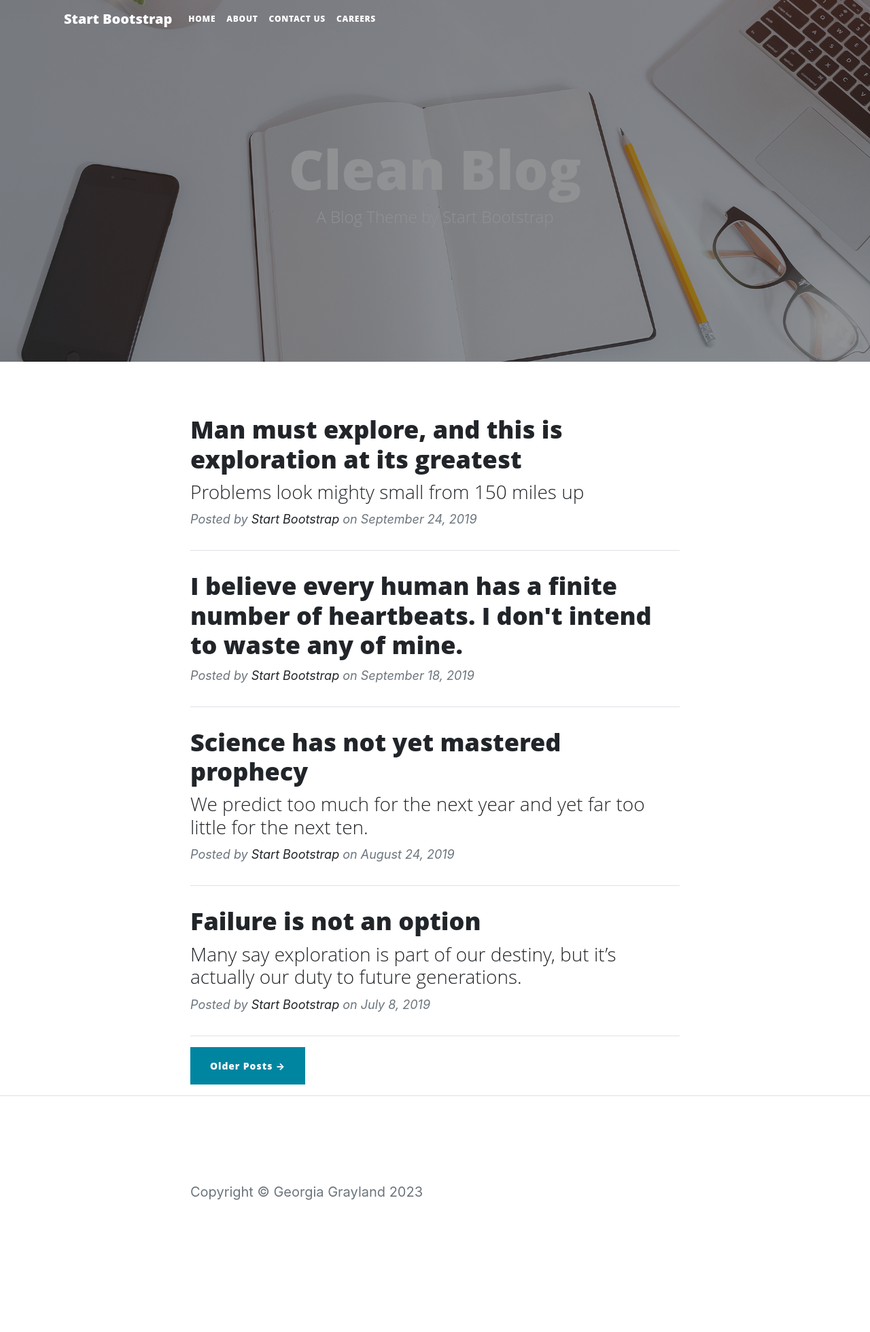
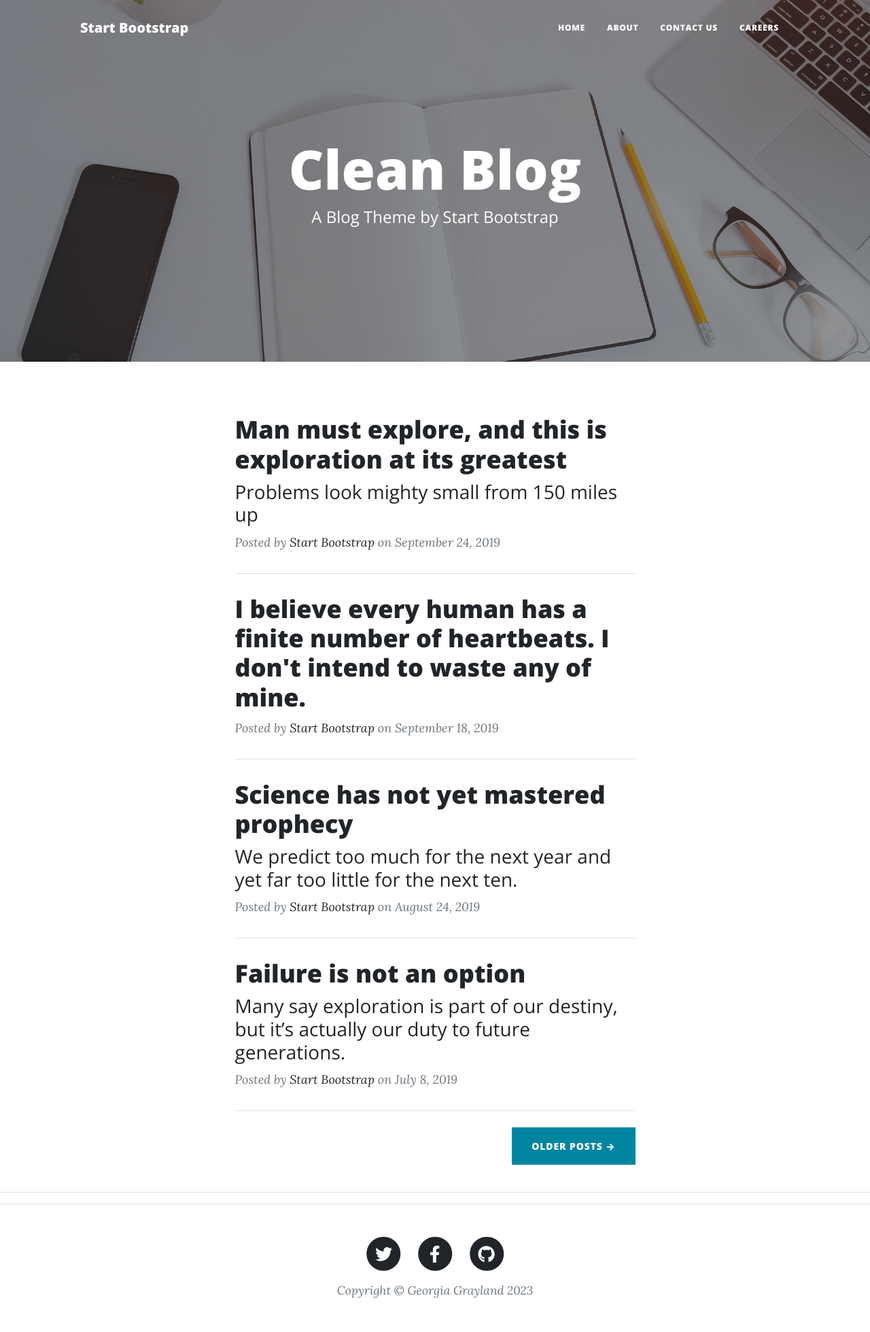
Before and after one commit to georgiagrayland/thorin-flask-app, a Flask app: page / in a window 1280 px wide. Shown: the whole page at 68% size. Before the commit the page ends 1765 px from the top, so only its background shows below. Run offline with Flask 2, Linux system fonts and the light colour scheme; some libraries are stand-ins or nearby versions.

Commit message:
add correct classes for newest version of bootstrap

```diff
--- a/templates/base.html
+++ b/templates/base.html
@@ -4,6 +4,12 @@
     <meta charset="UTF-8">
     <meta name="viewport" content="width=device-width, initial-scale=1.0">
     <meta http-equiv="X-UA-Compatible" content="ie=edge">
+    <link rel="icon" type="image/x-icon" href="assets/favicon.ico" />
+    <!-- Font Awesome icons (free version)-->
+    <script src="https://use.fontawesome.com/releases/v6.1.0/js/all.js" crossorigin="anonymous"></script>
+    <!-- Google fonts-->
+    <link href="https://fonts.googleapis.com/css?family=Lora:400,700,400italic,700italic" rel="stylesheet" type="text/css" />
+    <link href="https://fonts.googleapis.com/css?family=Open+Sans:300italic,400italic,600italic,700italic,800italic,400,300,600,700,800" rel="stylesheet" type="text/css" />
     <link rel="stylesheet" href="{{ url_for('static', filename='vendor/bootstrap/css/bootstrap.min.css') }}">
     <link rel="stylesheet" href="{{ url_for('static', filename='css/styles.css') }}">
     <title>Hello Flask</title>
@@ -11,25 +17,25 @@
 <body>
 
     <nav class="navbar navbar-expand-lg navbar-light fixed-top" id="mainNav">
-		<div class="container">
+		<div class="container px-4 px-lg-5">
 			<a class="navbar-brand" href="{{ url_for('index') }}">Start Bootstrap</a>
 			<button class="navbar-toggler navbar-toggler-right" type="button" data-toggle="collapse" data-target="#navbarResponsive" aria-controls="navbarResponsive" aria-expanded="false" aria-label="Toggle navigation">
 	        Menu
 	        <i class="fas fa-bars"></i>
 	      </button>
 			<div class="collapse navbar-collapse" id="navbarResponsive">
-				<ul class="navbar-nav ml-auto">
+				<ul class="navbar-nav ms-auto py-4 py-lg-0">
 					<li class="nav-item">
-						<a class="nav-link" href="{{ url_for('index') }}">Home</a>
+						<a class="nav-link px-lg-3 py-3 py-lg-4" href="{{ url_for('index') }}">Home</a>
 					</li>
 					<li class="nav-item">
-						<a class="nav-link" href="{{ url_for('about') }}">About</a>
+						<a class="nav-link px-lg-3 py-3 py-lg-4" href="{{ url_for('about') }}">About</a>
 					</li>
 					<li class="nav-item">
-						<a class="nav-link" href="{{ url_for('contact') }}">Contact Us</a>
+						<a class="nav-link px-lg-3 py-3 py-lg-4" href="{{ url_for('contact') }}">Contact Us</a>
 					</li>
 					<li class="nav-item">
-						<a class="nav-link" href="{{ url_for('careers') }}">Careers</a>
+						<a class="nav-link px-lg-3 py-3 py-lg-4" href="{{ url_for('careers') }}">Careers</a>
 					</li>
 				</ul>
 			</div>
@@ -38,10 +44,10 @@
 
     <!-- Page Header -->
 	<header class="masthead" style="background-image: url('static/assets/img/home-bg.jpg')">
-		<div class="overlay"></div>
-		<div class="container">
-			<div class="row">
-				<div class="col-lg-8 col-md-10 mx-auto">
+		<!-- <div class="overlay"></div> -->
+		<div class="container position-relative px-4 px-lg-5">
+			<div class="row gx-4 gx-lg-5 justify-content-center">
+				<div class="col-md-10 col-lg-8 col-xl-7">
 					<div class="site-heading">
 						<h1>Clean Blog</h1>
 						<span class="subheading">A Blog Theme by Start Bootstrap</span>
@@ -52,7 +58,7 @@
 	</header>
 
 	<!-- Main Content -->
-	<div class="container">
+	<div class="container px-4 px-lg-5">
 
     {% block content %}
     {% endblock %}
@@ -62,10 +68,10 @@
     <hr>
 
 	<!-- Footer -->
-	<footer>
-		<div class="container">
-			<div class="row">
-				<div class="col-lg-8 col-md-10 mx-auto">
+	<footer class="border-top">
+		<div class="container px-4 px-lg-5">
+			<div class="row gx-4 gx-lg-5 justify-content-center">
+				<div class="ccol-md-10 col-lg-8 col-xl-7">
 					<ul class="list-inline text-center">
 						<li class="list-inline-item">
 							<a href="#">
@@ -92,7 +98,7 @@
 							</a>
 						</li>
 					</ul>
-					<p class="copyright text-muted">Copyright &copy; Georgia Grayland 2023</p>
+					<div class="small text-center text-muted fst-italic">Copyright &copy; Georgia Grayland 2023</div>
 				</div>
 			</div>
 		</div>
--- a/templates/index.html
+++ b/templates/index.html
@@ -1,7 +1,7 @@
 {% extends "base.html" %}
 {% block content %}
-<div class="row">
-    <div class="col-lg-8 col-md-10 mx-auto">
+<div class="row gx-4 gx-lg-5 justify-content-center">
+    <div class="col-md-10 col-lg-8 col-xl-7">
         <div class="post-preview">
             <a href="post.html">
                 <h2 class="post-title">
@@ -15,7 +15,7 @@
                 <a href="#">Start Bootstrap</a>
                 on September 24, 2019</p>
         </div>
-        <hr>
+        <hr class="my-4">
         <div class="post-preview">
             <a href="post.html">
                 <h2 class="post-title">
@@ -26,7 +26,7 @@
                 <a href="#">Start Bootstrap</a>
                 on September 18, 2019</p>
         </div>
-        <hr>
+        <hr class="my-4">
         <div class="post-preview">
             <a href="post.html">
                 <h2 class="post-title">
@@ -40,7 +40,7 @@
                 <a href="#">Start Bootstrap</a>
                 on August 24, 2019</p>
         </div>
-        <hr>
+        <hr class="my-4">
         <div class="post-preview">
             <a href="post.html">
                 <h2 class="post-title">
@@ -54,10 +54,10 @@
                 <a href="#">Start Bootstrap</a>
                 on July 8, 2019</p>
         </div>
-        <hr>
+        <hr class="my-4">
         <!-- Pager -->
-        <div class="clearfix">
-            <a class="btn btn-primary float-right" href="#">Older Posts &rarr;</a>
+        <div class="d-flex justify-content-end mb-4">
+            <a class="btn btn-primary text-uppercase" href="#">Older Posts &rarr;</a>
         </div>
     </div>
 </div>
```
